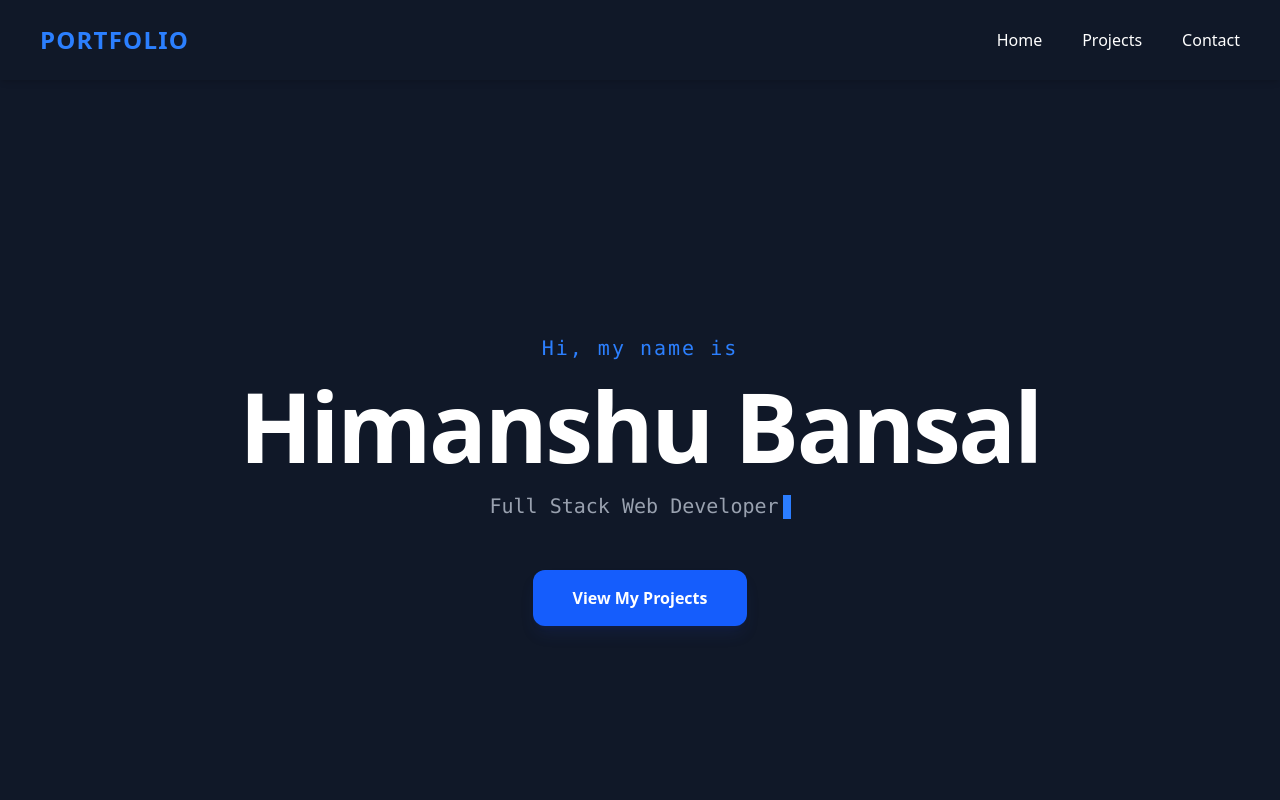
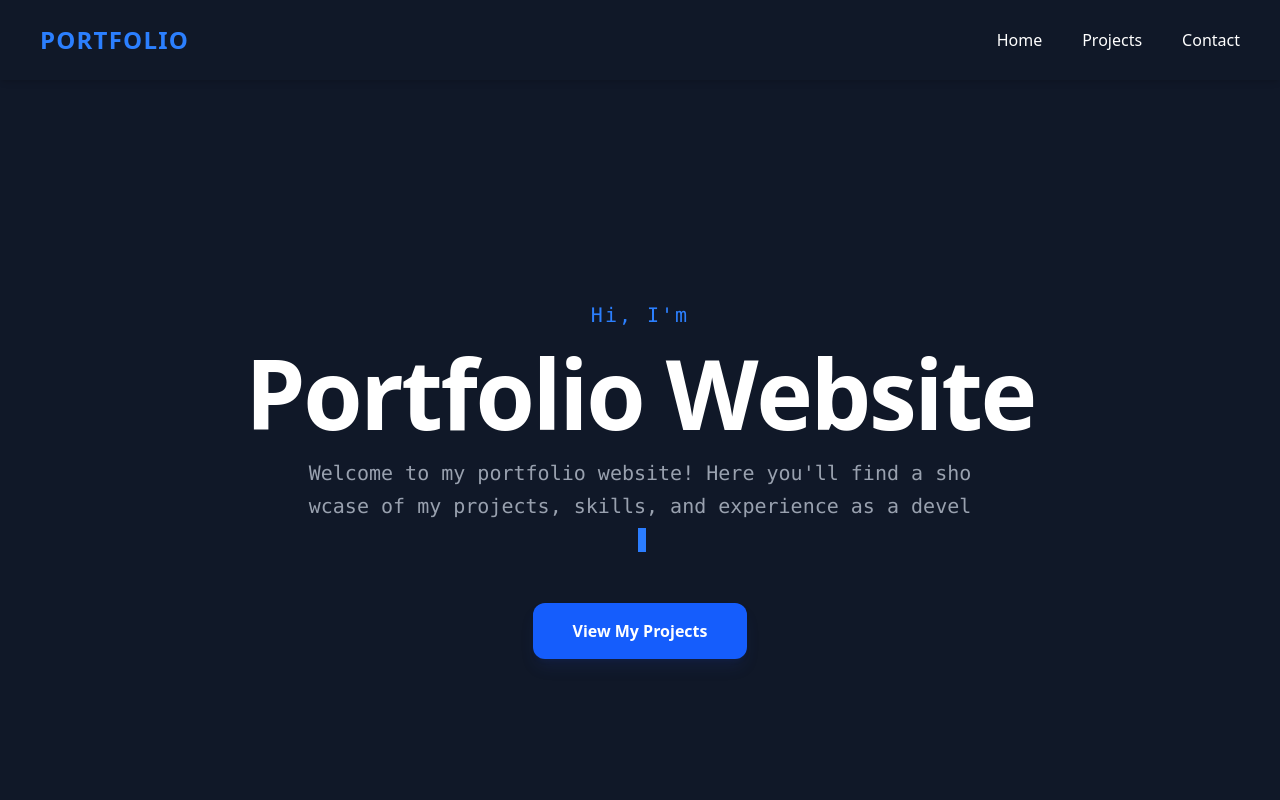
Before and after one commit to Himanshu-8851/Portfolio-website, a React (Create React App) app in the folder frontend/: page / in a window 1280 px wide. Shown: the top 800 px of the page. Built offline with nearby package versions, Linux system fonts and the light colour scheme.

Commit message:
Your message here

```diff
--- a/frontend/src/components/Footer.jsx
+++ b/frontend/src/components/Footer.jsx
@@ -7,7 +7,7 @@ const Footer = () => {
 
         {/* 1. Brand/Logo */}
         <div className="text-2xl font-bold text-blue-500 tracking-tighter mb-4">
-          @Himanshu.All Rights Reserved.<span className="text-white">.</span>
+          @2026.All Rights Reserved.<span className="text-white">.</span>
         </div>
 
         {/* 2. Navigation Shortcuts */}
--- a/frontend/src/components/Hero.jsx
+++ b/frontend/src/components/Hero.jsx
@@ -2,8 +2,8 @@ import React from 'react';
 import { motion } from 'framer-motion';
 
 const Hero = () => {
-  const name = "Himanshu Bansal";
-  const bio = "Full Stack Web Developer";
+  const name = "Portfolio Website";
+  const bio = "Welcome to my portfolio website! Here you'll find a showcase of my projects, skills, and experience as a developer!";
 
   // Animation for the parent container
   const containerVariants = {
@@ -14,7 +14,7 @@ const Hero = () => {
         staggerChildren: 0.05, // Speed of typing
         delayChildren: 0.5
       },
-    },
+    }
   };
 
   // Animation for each individual character
@@ -31,7 +31,7 @@ const Hero = () => {
     <section id="home" className="flex flex-col items-center justify-center min-h-screen text-center px-6 bg-gray-900 overflow-hidden">
 
       <h2 className="text-blue-500 text-lg md:text-xl font-mono mb-4 tracking-widest">
-        Hi, my name is
+        Hi, I'm
       </h2>
 
       {/* 1. Name: Character by Character with Space Handling */}
```
